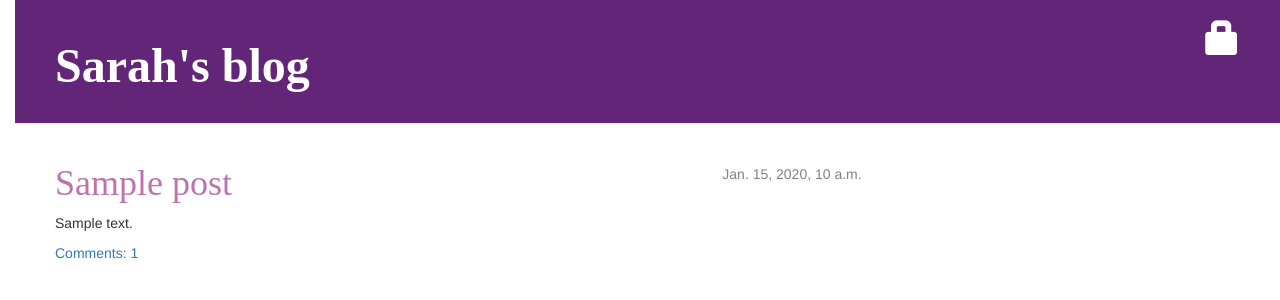
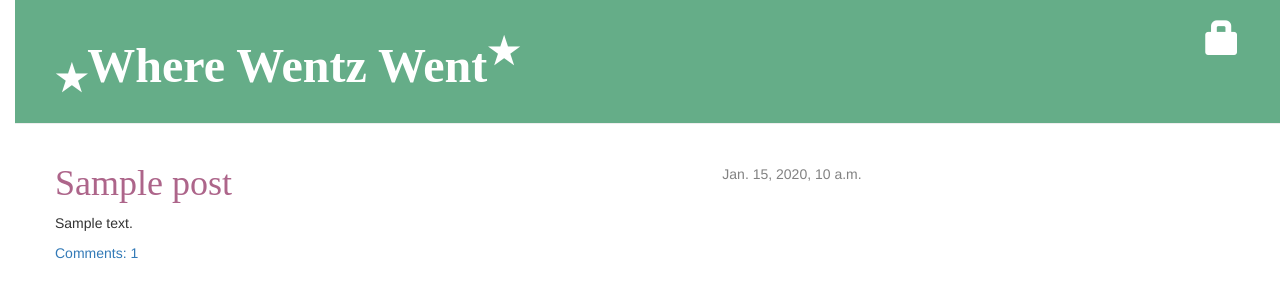
Before and after one commit to sarahwentford/my-first-blog, a Django app: template blog/templates/blog/post_list.html in a window 1280 px wide. Shown: the top 300 px of the page. Run offline with Django 3.2, Linux system fonts and the light colour scheme; the template is opened without the code that fills it: most values are stand-ins (such as "Sample title", 1, 10 or a date in 2020); some libraries are stand-ins or nearby versions; some web fonts are replaced.

Commit message:
New layout.

```diff
--- a/blog/models.py
+++ b/blog/models.py
@@ -26,7 +26,7 @@ class Comment(models.Model):
     author = models.CharField(max_length=200)
     text = models.TextField()
     created_date = models.DateTimeField(default=timezone.now)
-    approved_comment = models.BooleanField(default=False)
+    approved_comment = models.BooleanField(default=True)
 
     def approve(self):
         self.approved_comment = True
--- a/blog/static/css/blog.css
+++ b/blog/static/css/blog.css
@@ -1,15 +1,15 @@
 h1 a {
-    color: #632578;
+    color: #65AD88;
 }
 body {
     padding-left: 15px;
 }
 h1 a {
-    color: #632578;
+    color: #65AD88;
     font-family: 'Fauna One';
 }
 .page-header {
-    background-color: #632578;
+    background-color: #65AD88;
     margin-top: 0;
     padding: 20px 20px 20px 40px;
 }
@@ -53,7 +53,7 @@ h1, h2, h3, h4 {
 }
 
 .post h1 a, .post h1 a:visited {
-    color: #BD73AC;
+    color: #AD658A;
 }
 .comment {
     margin: 20px 0px 20px 20px;
--- a/blog/templates/blog/base.html
+++ b/blog/templates/blog/base.html
@@ -12,11 +12,11 @@
             {% if user.is_authenticated %}
             <a href="{% url "post_new" %}" class="top-menu"><span class="glyphicon glyphicon-plus"></span></a>
             <a href="{% url "post_draft_list" %}" class="top-menu"><span class="glyphicon glyphicon-edit"></span></a>
-            <p class="top-menu"><small><small>Hello {{ user.username }}  <small>(<a href="{% url "django.contrib.auth.views.logout" %}">Log out</a>)</small></small></small></p>
+            <p class="top-menu"><small><small>Hello {{ user.username }}  <small> (<a href="{% url "django.contrib.auth.views.logout" %}">Log out</a>)</small></small></small></p>
             {% else %}
             <a href="{% url "django.contrib.auth.views.login" %}" class="top-menu"><span class="glyphicon glyphicon-lock"></span></a>
             {% endif %}
-            <h1><a href="{% url "blog.views.post_list" %}"><strong>Sarah's blog</strong></a></h1>
+            <h1><a href="{% url "blog.views.post_list" %}"><strong><sub>★</sub>Where Wentz Went<sup>★</sup></strong></a></h1>
         </div>
         <div class="content">
             <div class="row">
```
